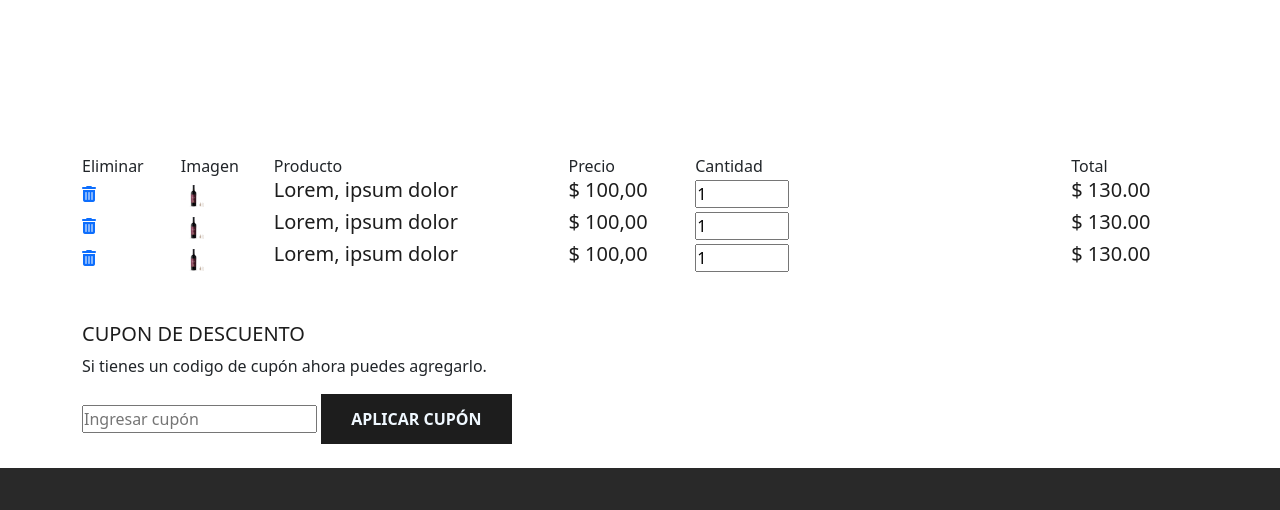
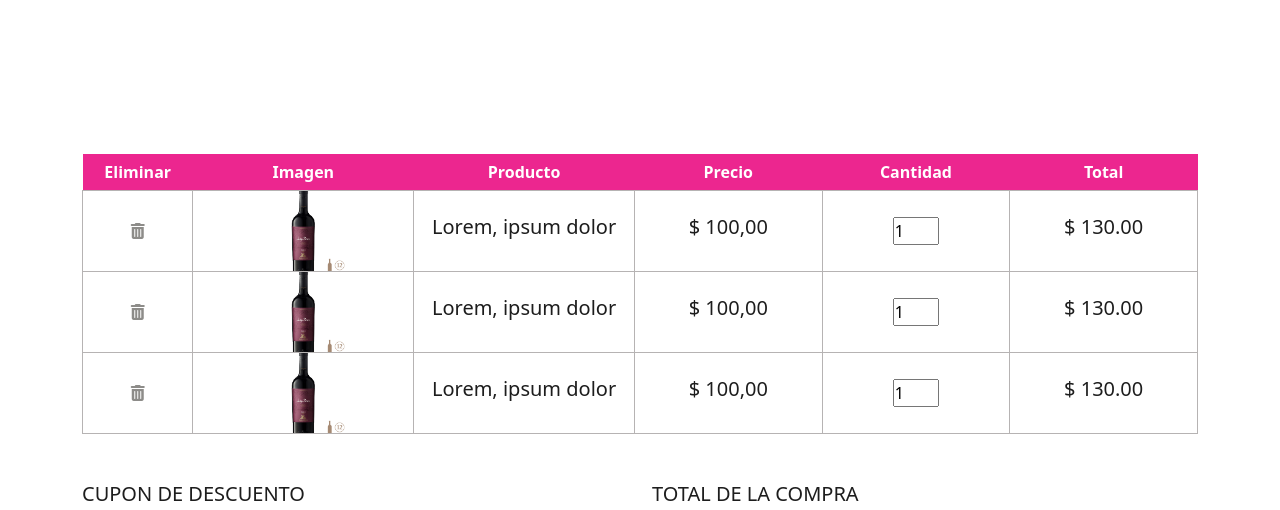
Before and after one commit to AlejoVallsCura/VineyArg-2.0, a plain HTML site: page html/carrito.html in a window 1280 px wide. Shown: the part 238-748 px from the top of the page. Drawn offline with nearby package versions, Linux system fonts and the light colour scheme; files whose address does not match are found by name.

Commit message:
Se agrega estilos a carrito

```diff
--- a/css/style.css
+++ b/css/style.css
@@ -315,6 +315,74 @@ hr {
     background-color: #EC268F;
 }
 
+
+/*-----------Carrito----------*/
+
+#cart-container table {
+    border-collapse: collapse;
+    width: 100%;
+    table-layout: fixed;
+}
+
+#cart-container table thead {
+    font-weight: 700;
+}
+
+#cart-container table thead td {
+    background: #EC268F;
+    color: #fff;
+    border: none;
+    padding: 6px;
+}
+
+#cart-container table td {
+    border: 1px solid #b6b3b3;
+    text-align:center;
+}
+
+#cart-container table td:nth-child(1) {
+    width: 100px;
+}
+
+#cart-container table td:nth-child(2),
+#cart-container table td:nth-child(3) {
+    width: 200px;
+}
+
+#cart-container table td:nth-child(4),
+#cart-container table td:nth-child(5),
+#cart-container table td:nth-child(6) {
+    width: 170px;
+}
+
+#cart-container table tbody img {
+    width: 100px;
+    height: 80px;
+    object-fit: cover;
+}
+
+#cart-container table tbody i {
+    color: #8d8c89;
+}
+
+#cart-nottom .cuponDescuento h5{
+    background: #EC268F;
+    color: #fff;
+    border: none;
+    padding: 6px 12px;
+    font-weight: 700;
+}
+
+#cart-bottom .cuponDescuento p,
+#cart-buttom .cuponDescuento input{
+    padding: 0 12px;
+}
+
+#cart-bottom .cuponDescuento input {
+    height: 44px;
+}
+
+
 /*-----------FOOTER----------*/
 
 .footer {
--- a/html/carrito.html
+++ b/html/carrito.html
@@ -148,6 +148,12 @@
                     <button>APLICAR CUPÓN</button>
                 </div>
             </div>
+            <div class="total col-lg-6 col-md-6 col-12 mb-4">
+                <div>
+                    <h5>TOTAL DE LA COMPRA</h5>
+                    <button>APLICAR CUPÓN</button>
+                </div>
+            </div>
         </div>
     </section>
 
```
